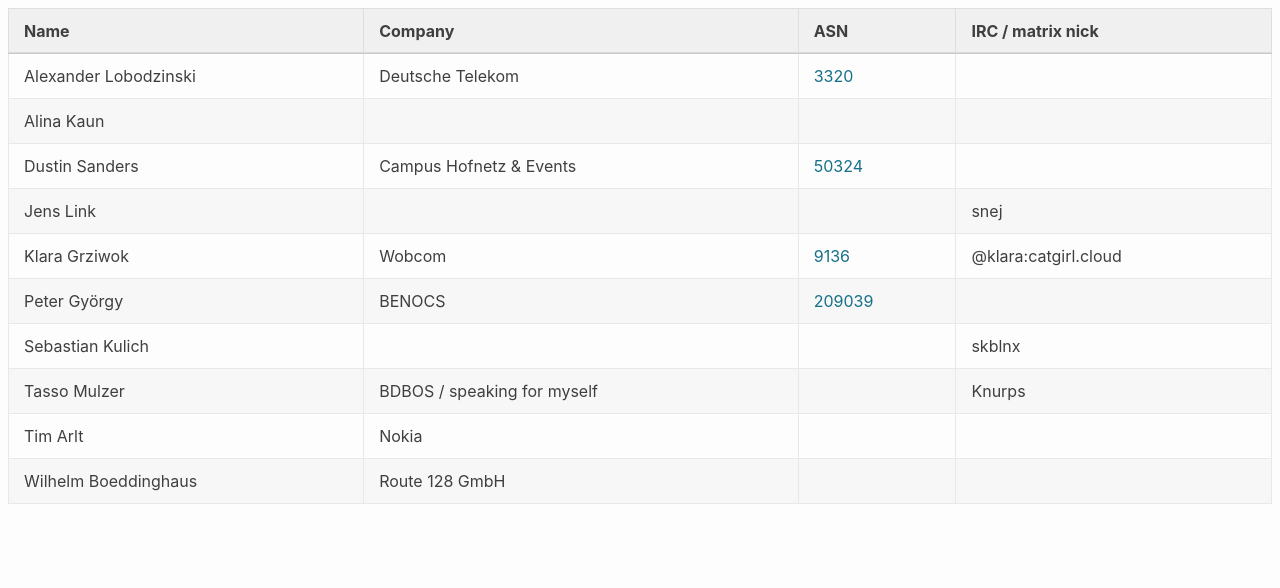
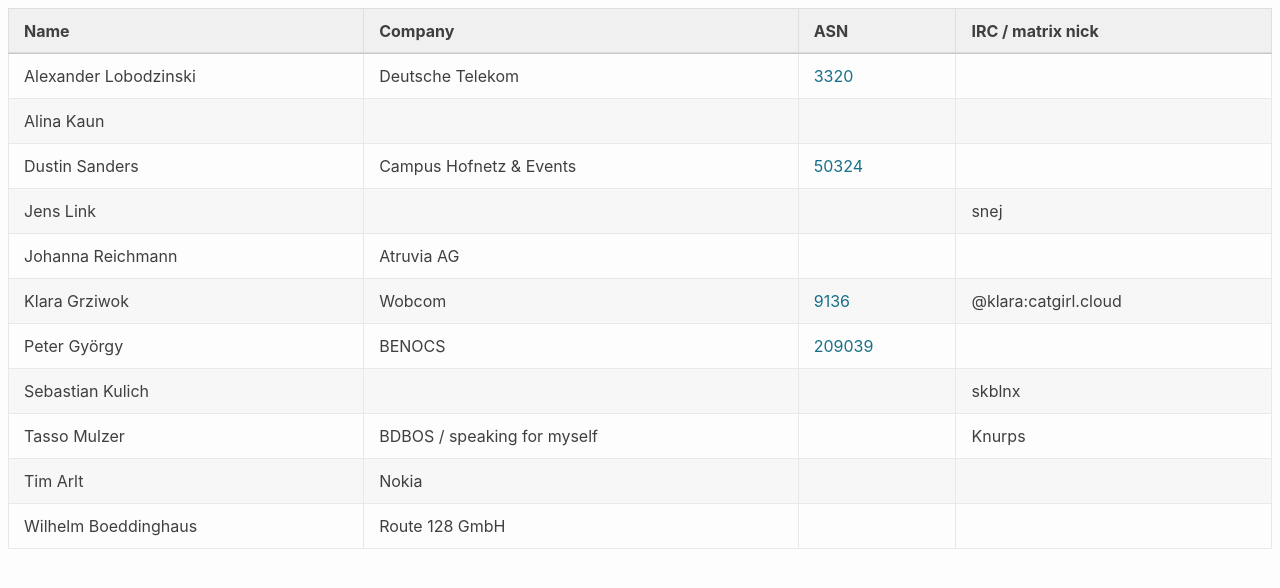
Before and after one commit to denog/pretix-attendeelist, a Jekyll site: the page built from denogmeetup25-03/index.markdown, in a window 1280 px wide. Shown: the top 588 px of the page. Built offline with Jekyll 4.4.1, drawn with Linux system fonts in a browser that asks for light colours.

Commit message:
Latest data: Tue Feb 18 19:27:40 UTC 2025

```diff
--- a/_data/attendees_denogmeetup25-03.json
+++ b/_data/attendees_denogmeetup25-03.json
@@ -21,6 +21,12 @@
     "name": "Jens Link",
     "company": null,
     "irc": "snej",
+    "asn": null
+  },
+  {
+    "name": "Johanna Reichmann",
+    "company": "Atruvia AG",
+    "irc": null,
     "asn": null
   },
   {
```
